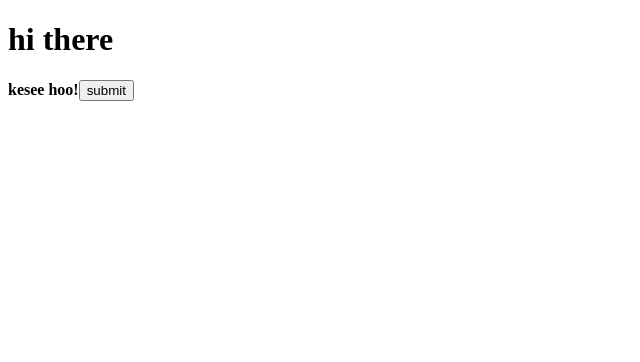
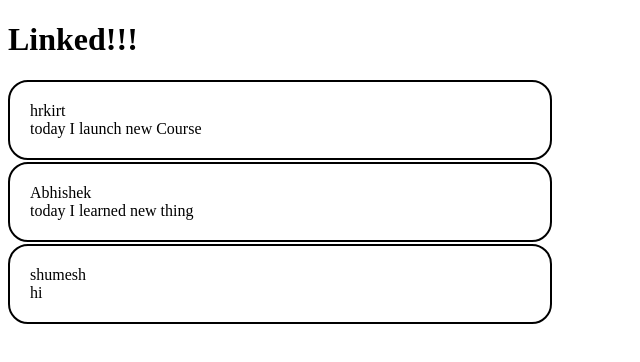
Before and after one commit to Abhishekkumar122003/R, a React (Vite) app in the folder Lec-1-part-1/React/: page / in a window 1280 px wide. Shown: the top 362 px of the page, without its empty margins (0-640 px from the left). Built offline with nearby package versions, Linux system fonts and the light colour scheme.

Commit message:
right now i learned thet if I want to pass the props in React component using  tyoescripts, first I have to creat/declear the PostProps object and the pass it to the component as =>  Post(props:PostProps)

```diff
--- a/Lec-1-part-1/React/src/App.tsx
+++ b/Lec-1-part-1/React/src/App.tsx
@@ -1,4 +1,7 @@
-
+type PostProps = {
+  name:string,
+  content:string
+}
 
 function App() {
 
@@ -6,14 +9,21 @@ function App() {
   return (
     <>
       <div>
-        <h1>hi there</h1>
-        <b>kesee hoo!</b>
-        <button>submit</button>
-        <br />
-
+       <h1> Linked!!!</h1>
+        <Post name= "hrkirt" content= "today I launch new Course" />
+        <Post name="Abhishek" content= "today I learned new thing " />
+        <Post name="shumesh" content= "hi" />
       </div>
     </>
   )
 }
+function Post(props:PostProps) {
+  return   (<>
+        <div style={{marginTop:2, borderRadius:20, padding:20, width:"500px",border:"2px solid black" , borderColor:"black" }}>
+      <div> {props.name} </div>
+      <div> {props.content}</div>
+      </div>
+    </>)
+}
 
 export default App
```
